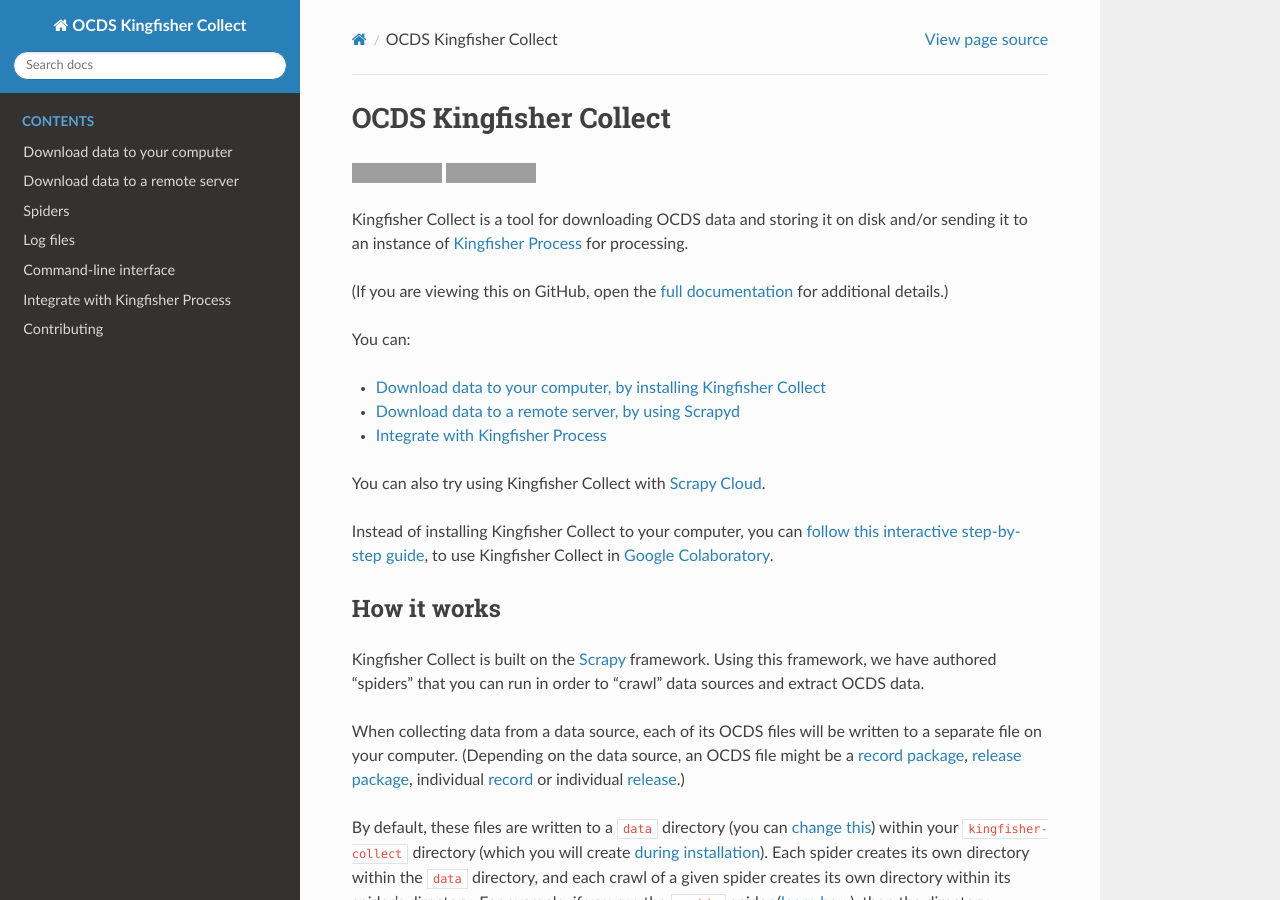
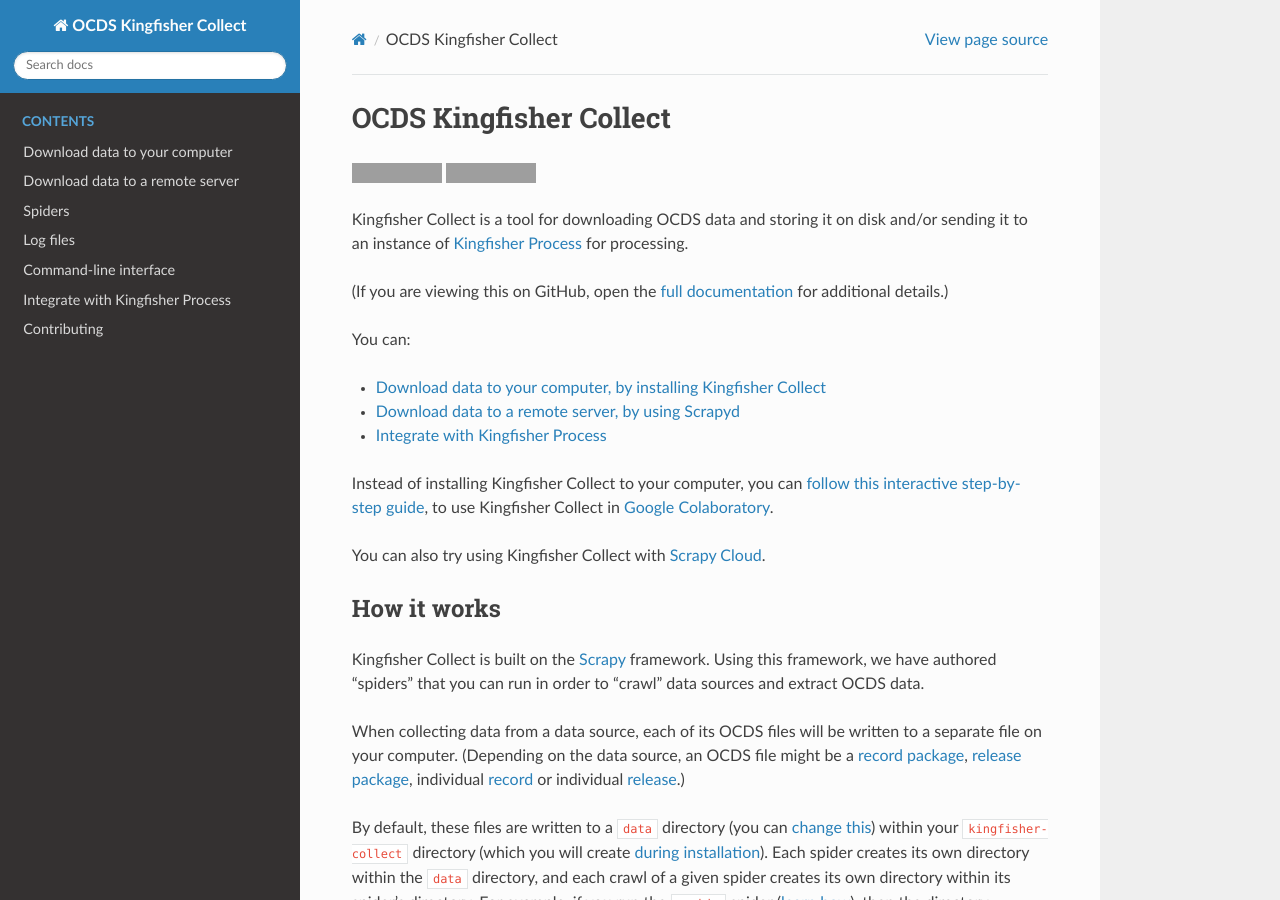
Before and after one commit to open-contracting/kingfisher-collect, a Sphinx documentation site: the page built from docs/index.rst, in a window 1280 px wide and 900 px high. Built offline with Sphinx 7.4.7 and the Read the Docs theme 2.0.0, drawn with Linux system fonts in a browser that asks for light colours; grey boxes are pictures that could not be loaded.

```diff
--- a/docs/index.rst
+++ b/docs/index.rst
@@ -9,9 +9,9 @@ You can:
 -  :doc:`Download data to a remote server, by using Scrapyd<scrapyd>`
 -  :doc:`Integrate with Kingfisher Process<kingfisher_process>`
 
+Instead of installing Kingfisher Collect to your computer, you can `follow this interactive step-by-step guide <https://colab.research.google.com/drive/1bN5C9h5YLUF9YpIprAeOMZcXJ5Tr6iaO>`__, to use Kingfisher Collect in `Google Colaboratory <https://research.google.com/colaboratory/faq.html>`__.
+
 You can also try using Kingfisher Collect with `Scrapy Cloud <https://scrapinghub.com/scrapy-cloud>`_.
-
-Instead of installing Kingfisher Collect to your computer, you can `follow this interactive step-by-step guide <https://colab.research.google.com/drive/1bN5C9h5YLUF9YpIprAeOMZcXJ5Tr6iaO>`__, to use Kingfisher Collect in `Google Colaboratory <https://research.google.com/colaboratory/faq.html>`__.
 
 .. _how-it-works:
 
```
